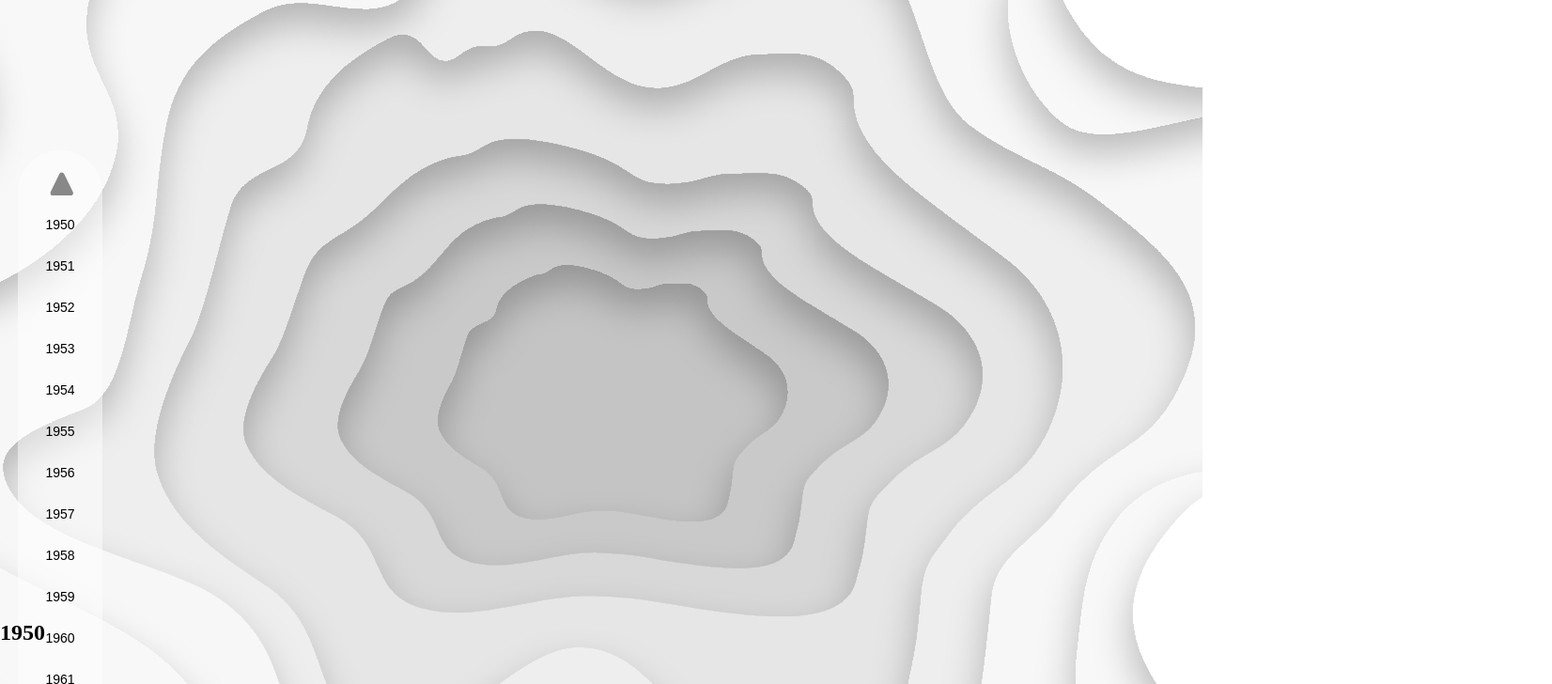
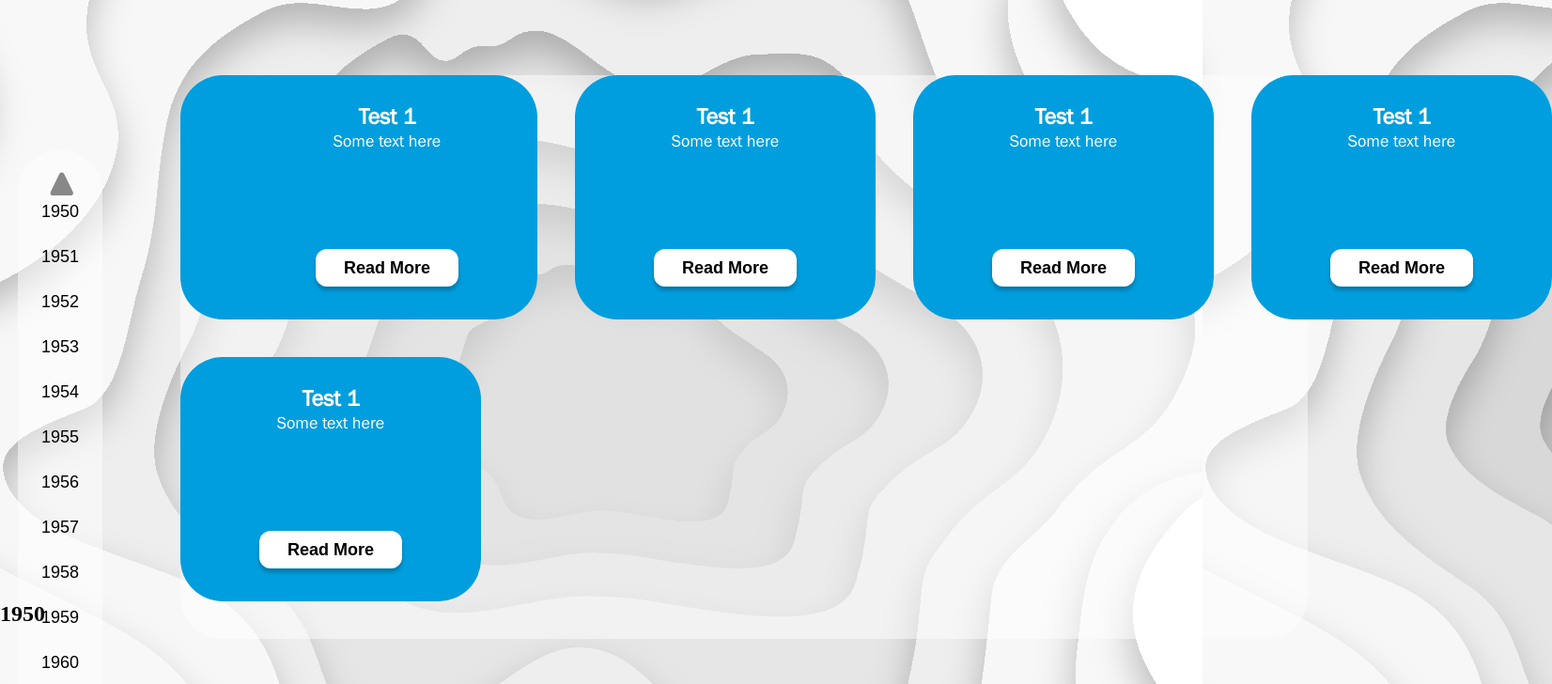
Before and after one commit to dgozen/GRPtimeline, a React (Create React App) app: page / in a window 1280 px wide. Shown: the top 728 px of the page at 94% size, 1652 px wide, since content can reach past the window. Built offline with nearby package versions, Linux system fonts and the light colour scheme.

Commit message:
first steps of the information layout

```diff
--- a/src/App.js
+++ b/src/App.js
@@ -1,6 +1,7 @@
-import React from 'react';
-import Style from './App.module.css'
-import RouterComponent from './component/pages/RouterComponent/RouterComponent';
+import React from "react";
+import Style from "./App.module.css";
+import RouterComponent from "./component/pages/RouterComponent/RouterComponent";
+import InformationBoxLayout from "./layouts/InformationBoxLayout/InformationBoxLayout";
 
 export default function App() {
   // axios
@@ -11,6 +12,9 @@ export default function App() {
   // 		console.log(category);
   // 	});
   return (
+    <div>
       <RouterComponent />
-	)
-};
+      <InformationBoxLayout />
+    </div>
+  );
+}
--- a/src/layouts/InformationBoxLayout/InformationBoxLayout.js
+++ b/src/layouts/InformationBoxLayout/InformationBoxLayout.js
@@ -1,13 +1,18 @@
-import React from 'react';
-import style from './InformationBoxLayout.module.css';
-import InformationBox from '../../component/InformationBox/InformationBox';
+import React from "react";
+import style from "./InformationBoxLayout.module.css";
+import InformationBox from "../../component/InformationBox/InformationBox";
 
 const InformationBoxLayout = (props) => {
-	return (
-		<div className={style.infoBoxLayoutStyle}>
-			<InformationBox title='Test 1' text='Some text here' />
-		</div>
-	);
+  return (
+    <div className={style.infoBoxLayoutStyle}>
+      <InformationBox title="Test 1" text="Some text here" />
+      <InformationBox title="Test 1" text="Some text here" />
+      <InformationBox title="Test 1" text="Some text here" />
+      <InformationBox title="Test 1" text="Some text here" />
+      <InformationBox title="Test 1" text="Some text here" />
+      <InformationBox title="Test 1" text="Some text here" />
+    </div>
+  );
 };
 
 export default InformationBoxLayout;
--- a/src/layouts/InformationBoxLayout/InformationBoxLayout.module.css
+++ b/src/layouts/InformationBoxLayout/InformationBoxLayout.module.css
@@ -1,2 +1,12 @@
 .infoBoxLayoutStyle {
+  width: 1200px;
+  height: 600px;
+  background: rgba(255, 255, 255, 0.5);
+  border-radius: 45px;
+  position: absolute;
+  top: 10%;
+  left: 15%;
+  display: grid;
+  grid-template-columns: 5% repeat(3, 1fr)  5%;
+  grid-template-rows: 50% 50%;
 }
```
Lines whose indentation alone changed are shown as unchanged.
